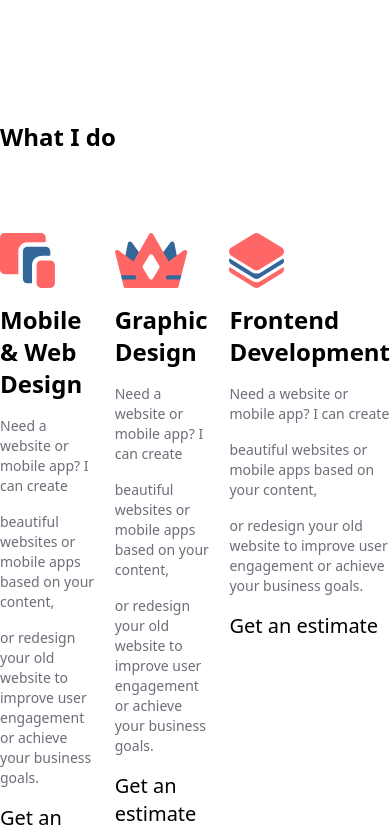
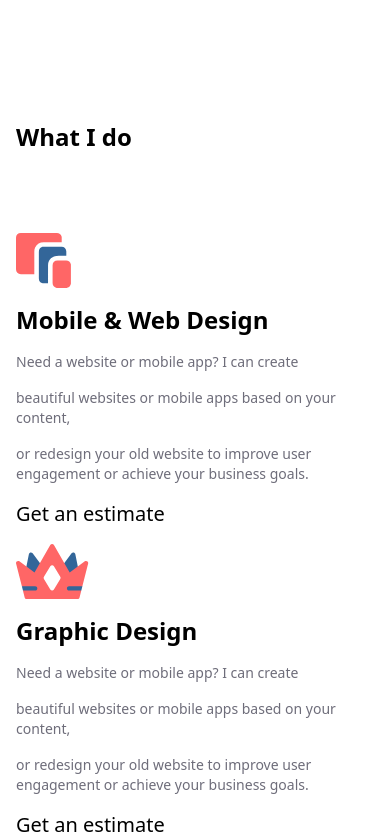
Before and after one commit to Leekwanyong/css-practice, a React (Vite) app: page / in a window 390 px wide. Shown: the part 820-1656 px from the top of the page. Built offline with nearby package versions, Linux system fonts and the light colour scheme.

Commit message:
✨ feat: WhatIDoSection 반응형 구현

```diff
--- a/src/components/common/Card/Card.tsx
+++ b/src/components/common/Card/Card.tsx
@@ -10,7 +10,7 @@ interface CardProps {
 
 function Card({ className = "", imgClass = "", isSubtitle = true, card }: CardProps) {
     return (
-        <ul className={`flex gap-4 justify-between ${className}`}>
+        <ul className={`flex flex-col px-4 lg:flex-row gap-4 justify-between ${className}`}>
             {card.map((card) => (
                 <CardList key={card.title} card={card} imgClass={imgClass} isSubtitle={isSubtitle} />
             ))}
--- a/src/pages/home/WhatIDoSection.tsx
+++ b/src/pages/home/WhatIDoSection.tsx
@@ -5,7 +5,7 @@ import { WHAT_CARD_DATA } from "../../constance/card";
 function WhatIDoSection() {
     return (
         <article className="mt-44">
-            <div className="mb-20 ">
+            <div className="mb-20 px-4 lg:px-0 ">
                 <Title>What I do</Title>
             </div>
             <Card card={WHAT_CARD_DATA} isSubtitle={false} />
```
